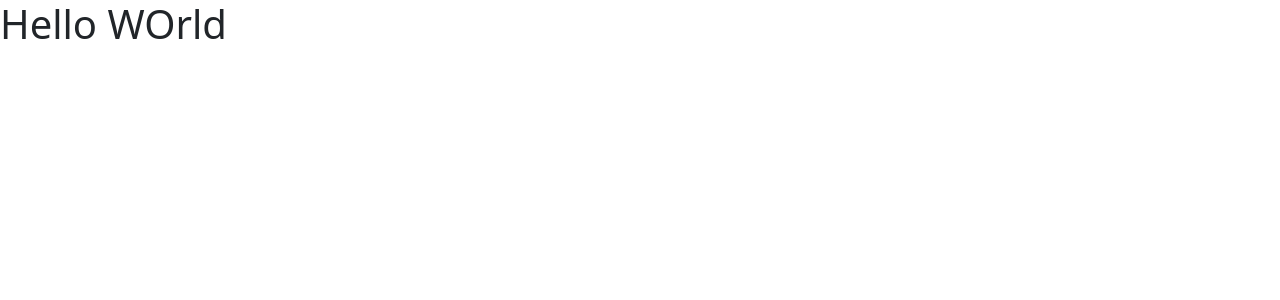
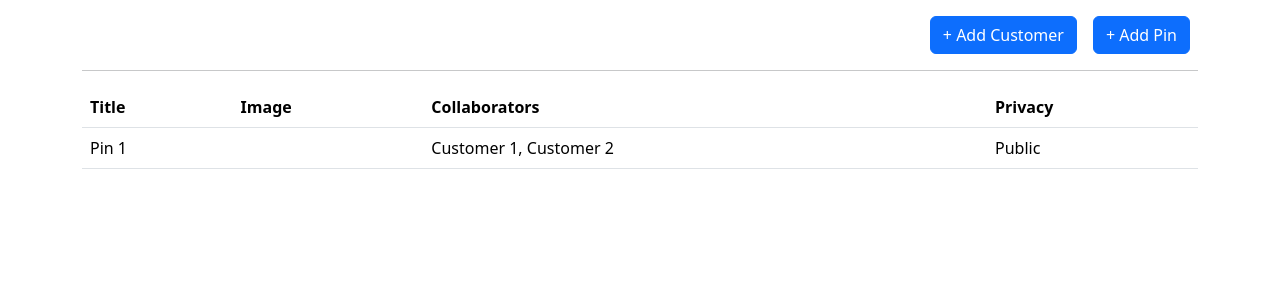
Before and after one commit to vishnukn01/techuplabs-assignment, an Angular app: page / in a window 1280 px wide. Shown: the top 300 px of the page. Built offline with nearby package versions, Linux system fonts and the light colour scheme.

Commit message:
Created the create customer modal

```diff
--- a/src/app/app.component.html
+++ b/src/app/app.component.html
@@ -1 +1,47 @@
-<h1>Hello WOrld</h1>
+<div class="container my-3">
+  <div class="row">
+    <div class="col-md-12 d-flex justify-content-end">
+      <button type="button" class="btn btn-primary mx-2" (click)="open()">
+        + Add Customer
+      </button>
+      <button type="button" class="btn btn-primary mx-2">+ Add Pin</button>
+    </div>
+  </div>
+  <hr />
+  <div class="row">
+    <div class="col-md-12">
+      <table class="table table-hover">
+        <thead>
+          <tr>
+            <th>Title</th>
+            <th>Image</th>
+            <th>Collaborators</th>
+            <th>Privacy</th>
+          </tr>
+        </thead>
+        <tbody>
+          <tr>
+            <td>Pin 1</td>
+            <td></td>
+            <td>Customer 1, Customer 2</td>
+            <td>Public</td>
+          </tr>
+        </tbody>
+      </table>
+    </div>
+  </div>
+</div>
+
+<div
+  class="modal fade"
+  id="my-modal"
+  tabindex="-1"
+  [ngClass]="{ show: isModalOpen }"
+>
+  <div class="modal-dialog">
+    <app-create-customer *ngIf="isModalOpen"></app-create-customer>
+  </div>
+</div>
+<!-- <button type="button" class="btn btn-danger" (click)="closeModal()">
+  Close Modal
+</button> -->
--- a/src/app/app.component.ts
+++ b/src/app/app.component.ts
@@ -1,10 +1,22 @@
 import { Component } from '@angular/core';
+import { NgbModal } from '@ng-bootstrap/ng-bootstrap';
+import { CreateCustomerComponent } from './customers/create-customer/create-customer.component';
 
 @Component({
   selector: 'app-root',
   templateUrl: './app.component.html',
-  styleUrl: './app.component.css'
+  styleUrl: './app.component.css',
 })
 export class AppComponent {
-  title = 'techuplabs-assignment';
+  isModalOpen = false;
+
+  constructor(private modalService: NgbModal) {}
+
+  open() {
+    this.modalService.open(CreateCustomerComponent);
+  }
+
+  closeModal() {
+    this.isModalOpen = false;
+  }
 }
--- /dev/null
+++ b/src/app/customers/create-customer/create-customer.component.html
@@ -0,0 +1,45 @@
+<div class="modal-header">
+  <h4 class="modal-title">Create Customer</h4>
+  <button
+    type="button"
+    class="btn-close"
+    data-bs-dismiss="modal"
+    aria-label="Close"
+    (click)="close()"
+  ></button>
+</div>
+<div class="modal-body">
+  <form>
+    <div class="mb-3">
+      <label for="customerName" class="form-label">Name</label>
+      <input type="text" class="form-control" id="customerName" required />
+    </div>
+    <div class="mb-3">
+      <label for="customerEmail" class="form-label">Email</label>
+      <input type="email" class="form-control" id="customerEmail" required />
+    </div>
+    <div class="mb-3">
+      <label for="customerRegion" class="form-label">Region</label>
+      <select class="form-select" id="customerRegion" required>
+        <option value="" selected>Select Region</option>
+      </select>
+    </div>
+    <div class="mb-3">
+      <label for="customerCountry" class="form-label">Country</label>
+      <select class="form-select" id="customerCountry" required>
+        <option value="">Country</option>
+      </select>
+    </div>
+  </form>
+</div>
+<div class="modal-footer">
+  <button
+    type="button"
+    class="btn btn-secondary"
+    data-bs-dismiss="modal"
+    (click)="close()"
+  >
+    Close
+  </button>
+  <button type="button" class="btn btn-primary">Save</button>
+</div>
--- /dev/null
+++ b/src/app/customers/create-customer/create-customer.component.ts
@@ -0,0 +1,15 @@
+import { Component } from '@angular/core';
+import { NgbActiveModal } from '@ng-bootstrap/ng-bootstrap';
+
+@Component({
+  selector: 'app-create-customer',
+  templateUrl: './create-customer.component.html',
+  styleUrl: './create-customer.component.css',
+})
+export class CreateCustomerComponent {
+  constructor(private activeModal: NgbActiveModal) {}
+
+  close() {
+    this.activeModal.close('Modal closed');
+  }
+}
```
Also changed, not shown: src/app/app.module.ts (+5 -10 lines), src/app/customers/customers.module.ts (added, +9 -0 lines), src/app/pins/pins.module.ts (added, +12 -0 lines), src/app/customers/create-customer/create-customer.component.css (added).
